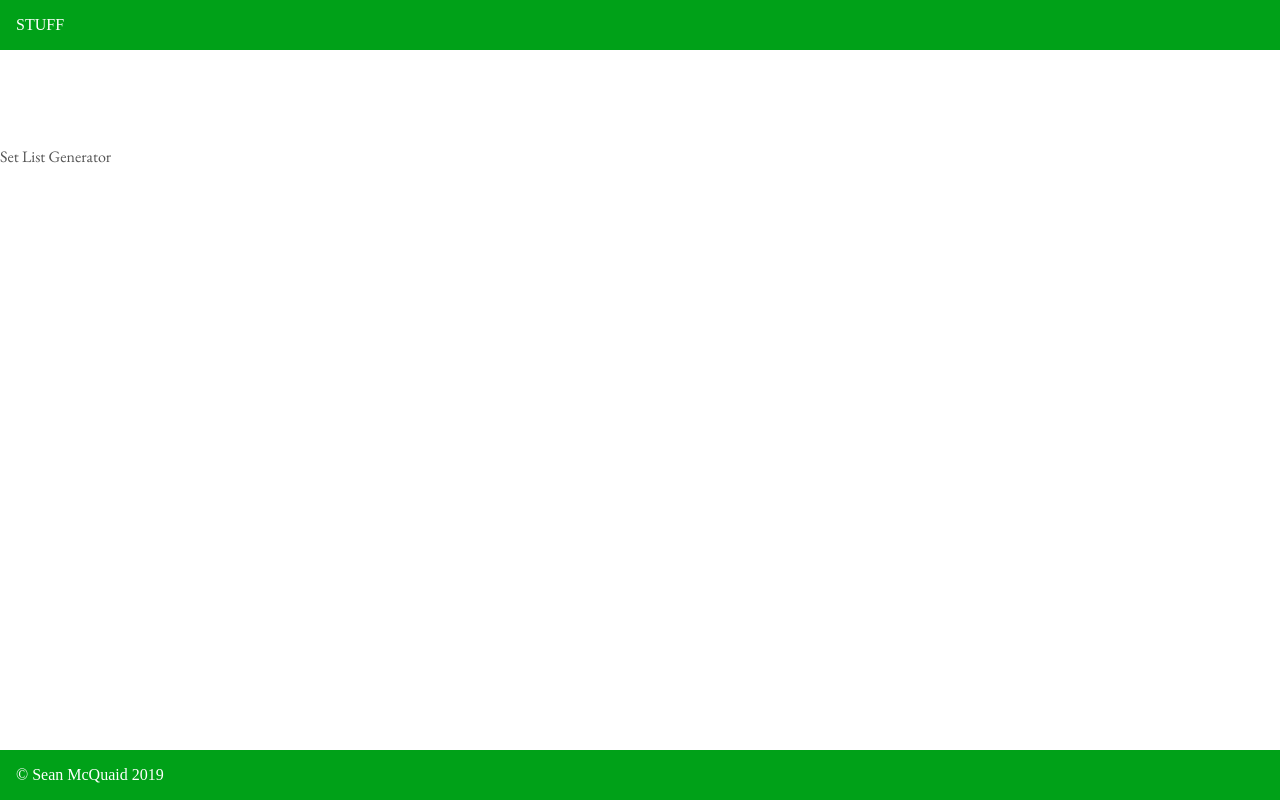
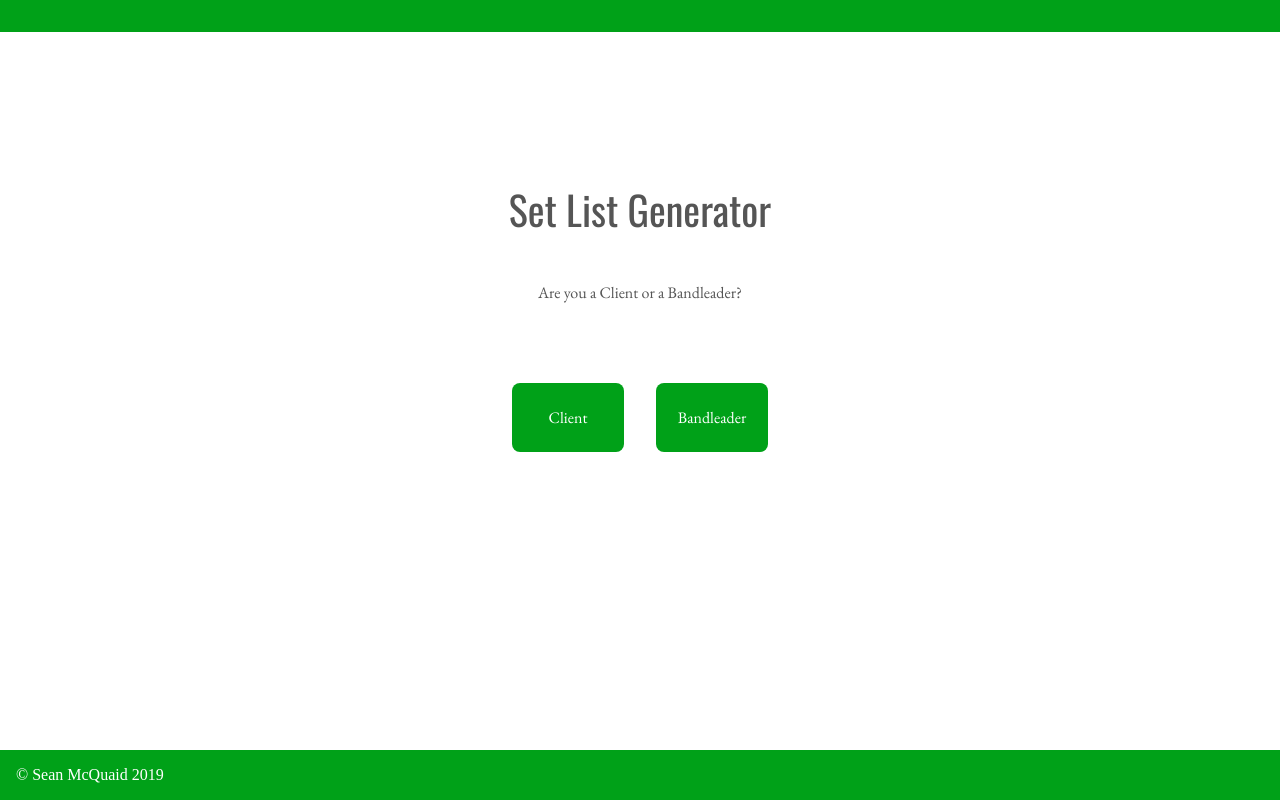
Before and after one commit to seanmcquaid/SetListCreator, a React (Create React App) app in the folder client/: page / in a window 1280 px wide. Shown: the top 800 px of the page. Built offline with nearby package versions, Linux system fonts and the light colour scheme.

Commit message:
finished initial landing page

```diff
--- a/client/src/components/LandingPage/LandingPage.js
+++ b/client/src/components/LandingPage/LandingPage.js
@@ -1,16 +1,22 @@
 import React from "react";
 import styles from "./LandingPage.module.css";
 import Text from "../UI/Text/Text";
+import Container from "../UI/Container/Container";
+import LinkButton from "../UI/LinkButton/LinkButton";
 
 const LandingPage = props => {
     return (
-        <div className={styles.landingPageContainer}>
-            <div className={styles.textContainer}>
-                <Text>Set List Generator</Text>
-                <Text></Text>
-            </div>
-        </div>
+        <Container centered={true}>
+            <Container centered={true}>
+                <Text headerText={true}>Set List Generator</Text>
+                <Text>Are you a Client or a Bandleader?</Text>
+            </Container>
+            <Container centered={true} additionalStyles={{"flex-direction" : "row"}}>
+                <LinkButton>Client</LinkButton>
+                <LinkButton>Bandleader</LinkButton>
+            </Container>
+        </Container>
     )
-}
+};
 
 export default LandingPage;
--- a/client/src/components/LandingPage/LandingPage.module.css
+++ b/client/src/components/LandingPage/LandingPage.module.css
@@ -0,0 +1,3 @@
+.landingPageContainer {
+    background-color: red;
+}
--- a/client/src/components/Navbar/Navbar.js
+++ b/client/src/components/Navbar/Navbar.js
@@ -9,7 +9,6 @@ const Navbar = props => {
     const navBarRight = authStatus ? "" : "";
     return(
         <nav className={styles.navbarContainer}>
-            STUFF
             {navBarLeft}
             {navBarRight}
         </nav>
--- /dev/null
+++ b/client/src/components/UI/Container/Container.js
@@ -0,0 +1,13 @@
+import React from "react";
+import styles from "./Container.module.css";
+
+const Container = props => {
+    const className = props.centered ? styles.centeredContainer : props.right ? styles.rightContainer : styles.leftContainer;
+    return(
+        <div className={className} style={props.additionalStyles}>
+            {props.children}
+        </div>
+    )
+}
+
+export default Container;
--- /dev/null
+++ b/client/src/components/UI/Container/Container.module.css
@@ -0,0 +1,9 @@
+.centeredContainer {
+    display : flex;
+    flex-direction: column;
+    justify-content: center;
+    align-items: center;
+    text-align: center;
+    width: 100vw;
+    margin: 1.5rem 0;
+}
--- /dev/null
+++ b/client/src/components/UI/LinkButton/LinkButton.js
@@ -0,0 +1,14 @@
+import React from "react";
+import {Link} from "react-router-dom";
+import styles from "./LinkButton.module.css";
+import Text from "../Text/Text";
+
+const LinkButton = props => {
+    return(
+        <Link className={styles.linkButton} to={props.route}>
+            <Text>{props.children}</Text>
+        </Link>
+    )
+};
+
+export default LinkButton;
--- /dev/null
+++ b/client/src/components/UI/LinkButton/LinkButton.module.css
@@ -0,0 +1,11 @@
+.linkButton {
+    margin : 1rem;
+    padding : 0.5rem;
+    background-color: #00a118;
+    color : #fff;
+    width: 100%;
+    max-width: 6rem;
+    border-radius : 8px;
+    text-align: center;
+    text-decoration: none;
+}
--- a/client/src/components/UI/Text/Text.module.css
+++ b/client/src/components/UI/Text/Text.module.css
@@ -1,9 +1,10 @@
 .headerText {
     font-family: 'Oswald', sans-serif;
-    font-size : 1.5rem;
+    font-size : 2.5rem;
+    font-weight: 200;
 }
 
 .normalText{
     font-family: 'EB Garamond', serif;
-    font-size : 1 rem;
+    font-size : 1rem;
 }
```
Also changed, not shown: client/src/components/UI/Form/Form.js (added, +12 -0 lines), client/src/components/UI/Form/Form.module.css (added).
